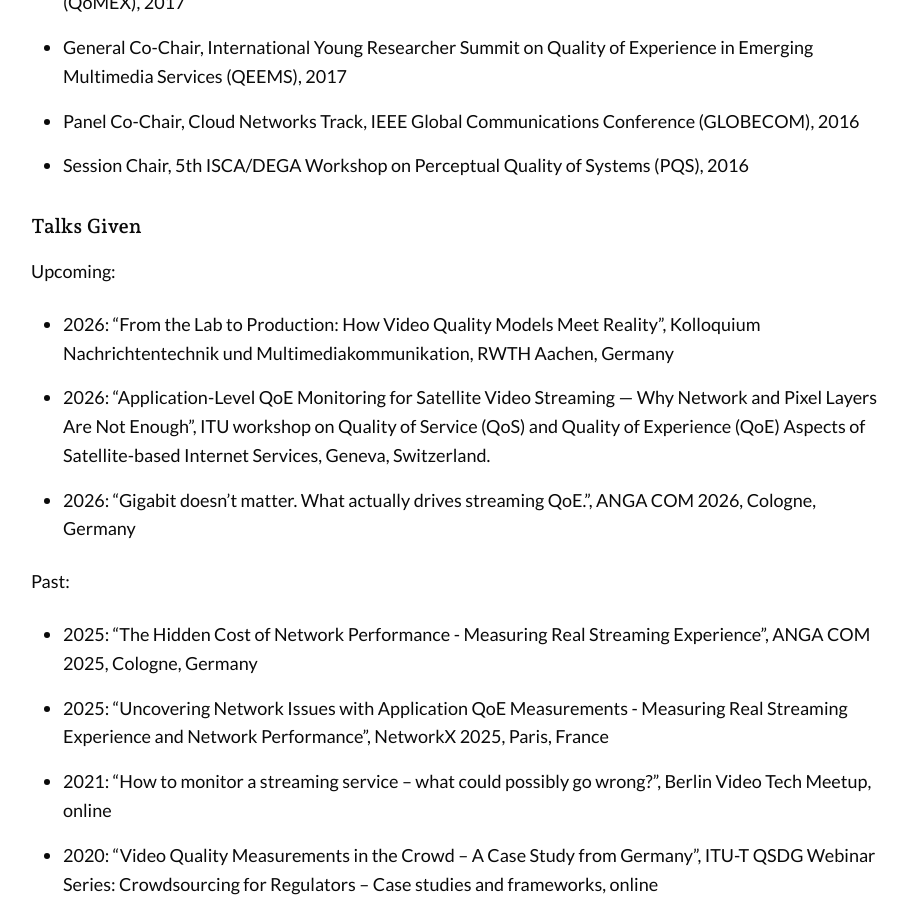
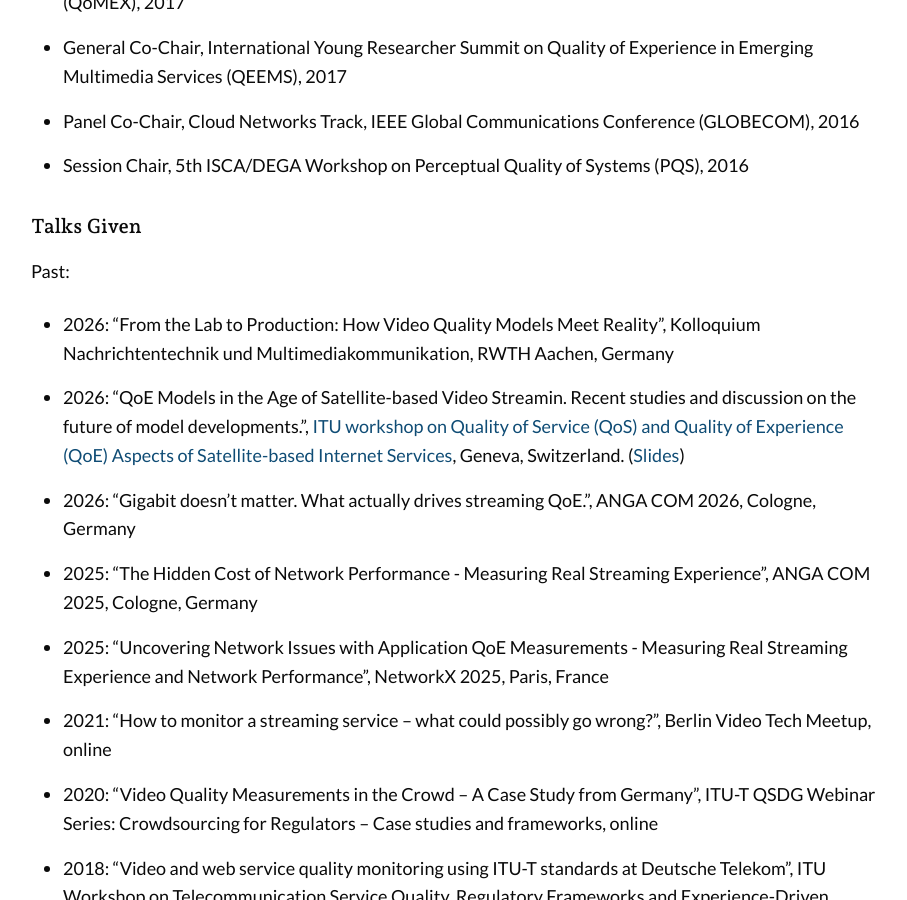
Before and after one commit to slhck/slhck.github.io, a Jekyll site: the page built from about.md, in a window 1280 px wide and 900 px high, scrolled down 3340 px. Shown: the whole window, without its empty margins (183-1090 px from the left). Built offline with Jekyll 4.4.1, drawn with Linux system fonts in a browser that asks for light colours.

Commit message:
update events

```diff
--- a/about.md
+++ b/about.md
@@ -82,14 +82,11 @@
 
 ### Talks Given
 
-Upcoming:
+Past:
 
 * 2026: "From the Lab to Production: How Video Quality Models Meet Reality", Kolloquium Nachrichtentechnik und Multimediakommunikation, RWTH Aachen, Germany
-* 2026: "Application-Level QoE Monitoring for Satellite Video Streaming — Why Network and Pixel Layers Are Not Enough", ITU workshop on Quality of Service (QoS) and Quality of Experience (QoE) Aspects of Satellite-based Internet Services, Geneva, Switzerland.
+* 2026: "QoE Models in the Age of Satellite-based Video Streamin. Recent studies and discussion on the future of model developments.", [ITU workshop on Quality of Service (QoS) and Quality of Experience (QoE) Aspects of Satellite-based Internet Services](https://www.itu.int/en/ITU-T/Workshops-and-Seminars/qos/20260608/Pages/default.aspx), Geneva, Switzerland. ([Slides](https://www.itu.int/en/ITU-T/Workshops-and-Seminars/qos/20260608/Documents/Werner%20Robitza.pdf))
 * 2026: "Gigabit doesn't matter. What actually drives streaming QoE.", ANGA COM 2026, Cologne, Germany
-
-Past:
-
 * 2025: "The Hidden Cost of Network Performance - Measuring Real Streaming Experience", ANGA COM 2025, Cologne, Germany
 * 2025: "Uncovering Network Issues with Application QoE Measurements - Measuring Real Streaming Experience and Network Performance", NetworkX 2025, Paris, France
 * 2021: "How to monitor a streaming service – what could possibly go wrong?", Berlin Video Tech Meetup, online
```
